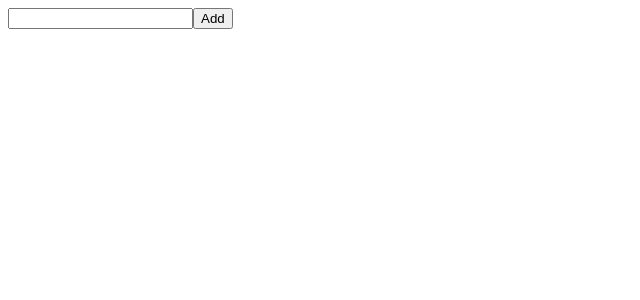
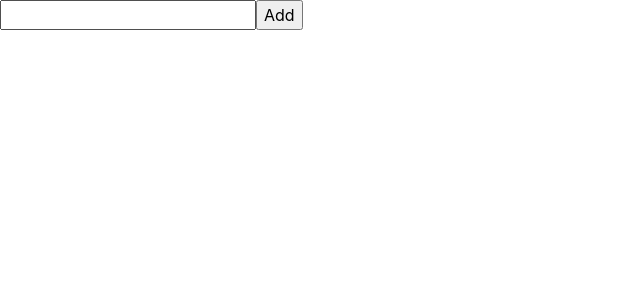
Before and after one commit to acodeguy/tasker, a React (Create React App) app: page / in a window 1280 px wide. Shown: the top 300 px of the page, without its empty margins (0-640 px from the left). Built offline with nearby package versions, Linux system fonts and the light colour scheme.

Commit message:
Add Reactstrap and Bootstrap to project

```diff
--- a/package.json
+++ b/package.json
@@ -3,11 +3,13 @@
   "version": "0.1.0",
   "private": true,
   "dependencies": {
+    "bootstrap": "^4.4.1",
     "enzyme": "^3.10.0",
     "enzyme-adapter-react-16": "^1.15.1",
     "react": "^16.11.0",
     "react-dom": "^16.11.0",
-    "react-scripts": "3.2.0"
+    "react-scripts": "3.2.0",
+    "reactstrap": "^8.2.0"
   },
   "scripts": {
     "start": "react-scripts start",
--- a/src/index.js
+++ b/src/index.js
@@ -1,6 +1,6 @@
-import React from 'react';
-import { render } from 'react-dom';
+import React from 'react'
+import { render } from 'react-dom'
+import App from './containers/App'
+import 'bootstrap/dist/css/bootstrap.min.css'
 
-import App from './containers/App'
-
-render(<App />, document.getElementById('root'));
+render(<App />, document.getElementById('root'))
```
Also changed, not shown: 1 other file (tests, documents, lock files or other folders).
